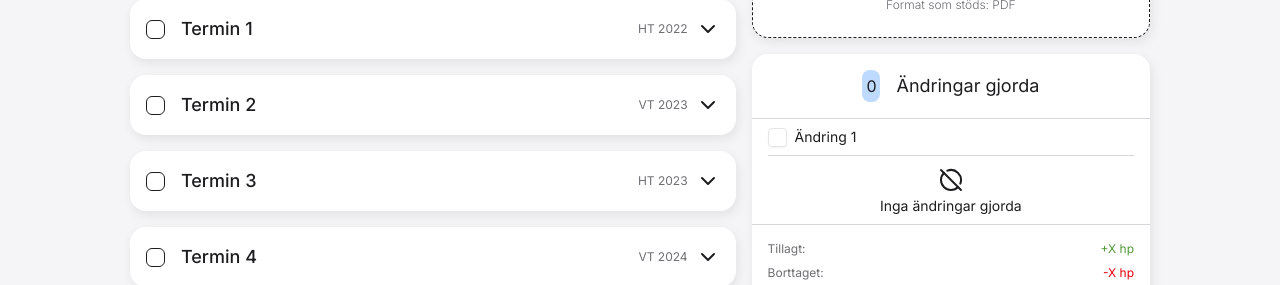
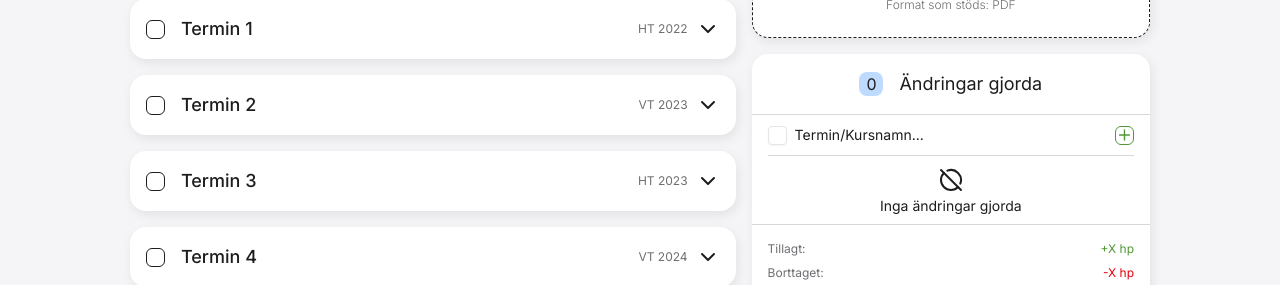
Before and after one commit to Djurson/studydash, a Next.js app: page /results in a window 1280 px wide. Shown: the part 265-550 px from the top of the page. Built offline with nearby package versions, Linux system fonts and the light colour scheme; a web font is replaced by a local one.

Commit message:
changhistory status

```diff
--- a/components/edit/changehistory.tsx
+++ b/components/edit/changehistory.tsx
@@ -5,28 +5,29 @@ import { Separator } from "../ui/separator";
 import { CircleOff } from "lucide-react";
 import { useStudyResult } from "@/hooks/editcontext";
 import { Course } from "@/utils/types";
+import { StatusChangeHistory } from "./statuschangehistory";
 
 export function ChangeHistory() {
   const { studyResults } = useStudyResult();
   return (
     <main className="flex flex-col bg-accent rounded-2xl shadow-[2px_4px_12px_0px_rgba(0,_0,_0,_0.08)] w-full max-h-[66.1vh]">
       <header className="p-4 flex gap-4 items-center justify-center">
-        <p className="text-center bg-blue-200 dark:bg-highlight px-1 py-1 rounded-md">{studyResults.size}</p>
+        <div className="text-center bg-blue-200 dark:bg-highlight w-6 aspect-square rounded-md">
+          <p>{studyResults.size}</p>
+        </div>
         <p className="text-lg">Ändringar gjorda</p>
       </header>
       <Separator className="bg-secondary" />
-      <section className="px-4 overflow-auto flex-1">
-        {/*Mapa ändringar nedan*/}
-        <div className="py-2">
-          {" "}
+      <section className="px-4 overflow-auto">
+        {/*Mapa ändringar nedan, tänker formatet: /Termin/Kursnamn... */}
+        <div className="py-2.5 flex justify-between items-center">
           <div className="flex gap-2 items-center">
             <Checkbox className="h-[1.188rem] w-[1.188rem]"></Checkbox>
-            <p className="text-sm">Ändring 1</p>
+            <p className="text-sm">Termin/Kursnamn...</p>
           </div>
+          <StatusChangeHistory status="added" defaultStatus="none" className="ml-6" />
         </div>
         <Separator />
-      </section>
-      <section className="px-4">
         {studyResults.size === 0 ? (
           <div className="flex flex-col justify-center items-center py-2">
             <CircleOff className="h-8 aspect-square" />
--- /dev/null
+++ b/components/edit/statuschangehistory.tsx
@@ -0,0 +1,28 @@
+export type Status = "added" | "deleted" | "changed" | "none";
+import { cn } from "@/lib/utils";
+import { Minus, Plus, Dot } from "lucide-react";
+
+export function StatusChangeHistory({ status, defaultStatus = "none", className }: { status?: Status; defaultStatus?: "none"; className?: string }) {
+  const currentStatus = status ?? defaultStatus;
+  const baseStyles = "rounded-sm h-[1.188rem] w-[1.188rem] flex items-center justify-center border-1";
+
+  const statusStyles = {
+    none: "border-foreground bg-transparent",
+    added: "border-green-900 bg-transparent text-primary-foreground",
+    changed: "border-yellow-500 bg-transparent text-yellow-foreground",
+    deleted: "border-red-900 bg-transparent text-red-900 text-xs",
+  };
+
+  const statusContent = {
+    none: null,
+    added: <Plus color="#529839" />,
+    changed: <Dot color="#f8ab5e" />,
+    deleted: <Minus color="#f36961" />,
+  };
+
+  return (
+    <div className="flex">
+      <div className={cn(baseStyles, statusStyles[currentStatus], className)}>{statusContent[currentStatus]}</div>
+    </div>
+  );
+}
```
